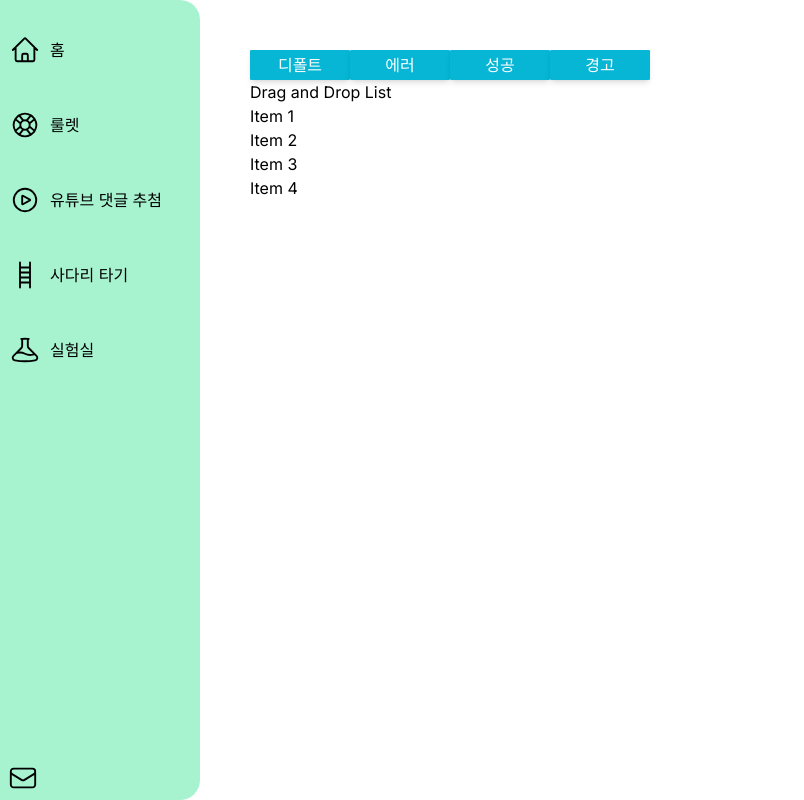
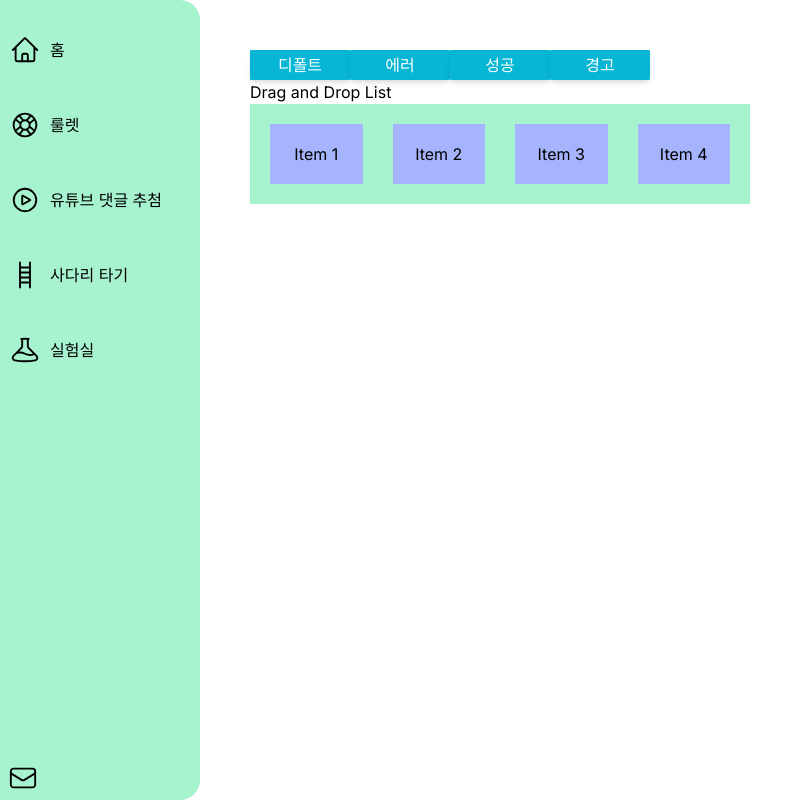
Before and after one commit to loevray/loevray-s-lab, a Next.js app: page /lab-1 in a window 1280 px wide. Shown: the whole page, without its empty margins (0-804 px from the left). Built offline with nearby package versions, Linux system fonts and the light colour scheme.

Commit message:
Feat: add utility function for swap array elements

```diff
--- a/src/app/ui/lab-1/DragAndDrop.tsx
+++ b/src/app/ui/lab-1/DragAndDrop.tsx
@@ -2,6 +2,9 @@
 
 import { useRef, useState } from "react";
 const initialItems = ["Item 1", "Item 2", "Item 3", "Item 4"];
+
+const swap = <T,>(arr: T[], index1: number, index2: number) =>
+  ([arr[index1], arr[index2]] = [arr[index2], arr[index1]]);
 
 const DragAndDrop = () => {
   const [items, setItems] = useState(initialItems);
@@ -13,9 +16,10 @@ const DragAndDrop = () => {
 
   const onDragOver = (index: number) => {
     if (draggingIndex.current === -1 || draggingIndex.current === index) return;
+
     const newItems = [...items];
-    const [draggedItem] = newItems.splice(draggingIndex.current, 1);
-    newItems.splice(index, 0, draggedItem);
+
+    swap<string>(newItems, draggingIndex.current, index);
     draggingIndex.current = index;
     setItems(newItems);
   };
@@ -25,12 +29,13 @@ const DragAndDrop = () => {
   };
 
   return (
-    <div className="App">
-      <h2>Drag and Drop List</h2>
-      <ul>
+    <div>
+      <h2 draggable>Drag and Drop List</h2>
+      <ul className="flex bg-emerald-200 w-50 h-10 p-2 gap-3">
         {items.map((item, index) => (
           <li
-            key={item + index}
+            className="h-full flex-1 flex justify-center items-center bg-indigo-300 cursor-pointer"
+            key={`${item},${index}`}
             draggable
             onDragStart={() => onDragStart(index)}
             onDragOver={() => onDragOver(index)}
```
